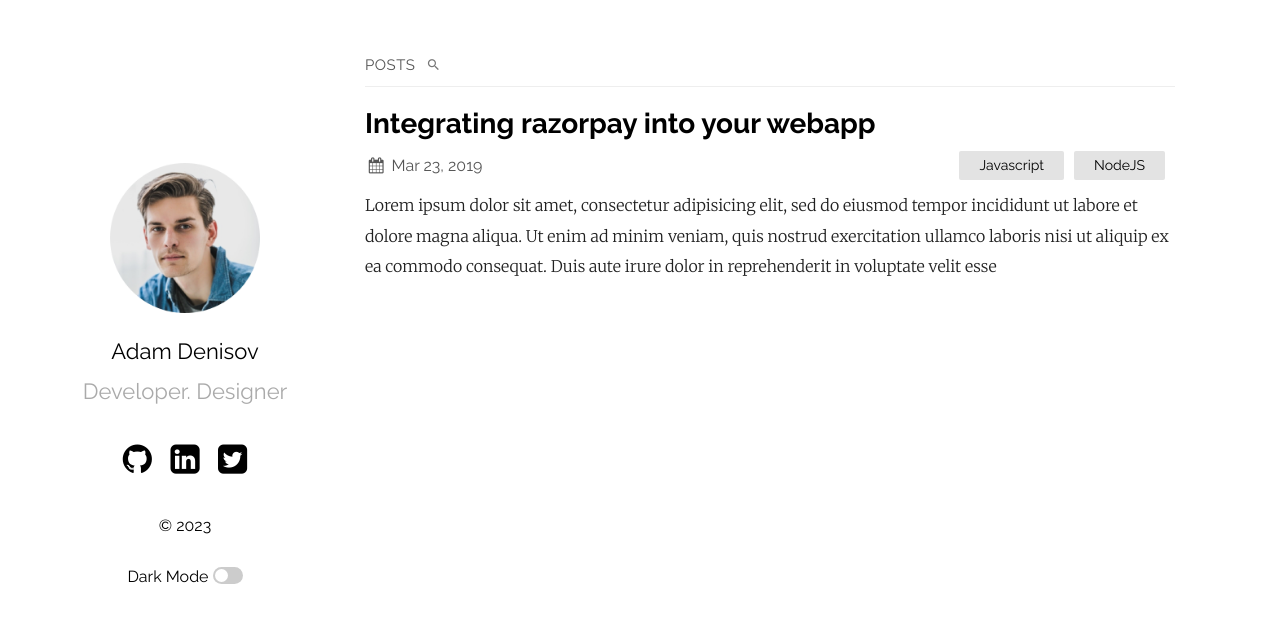
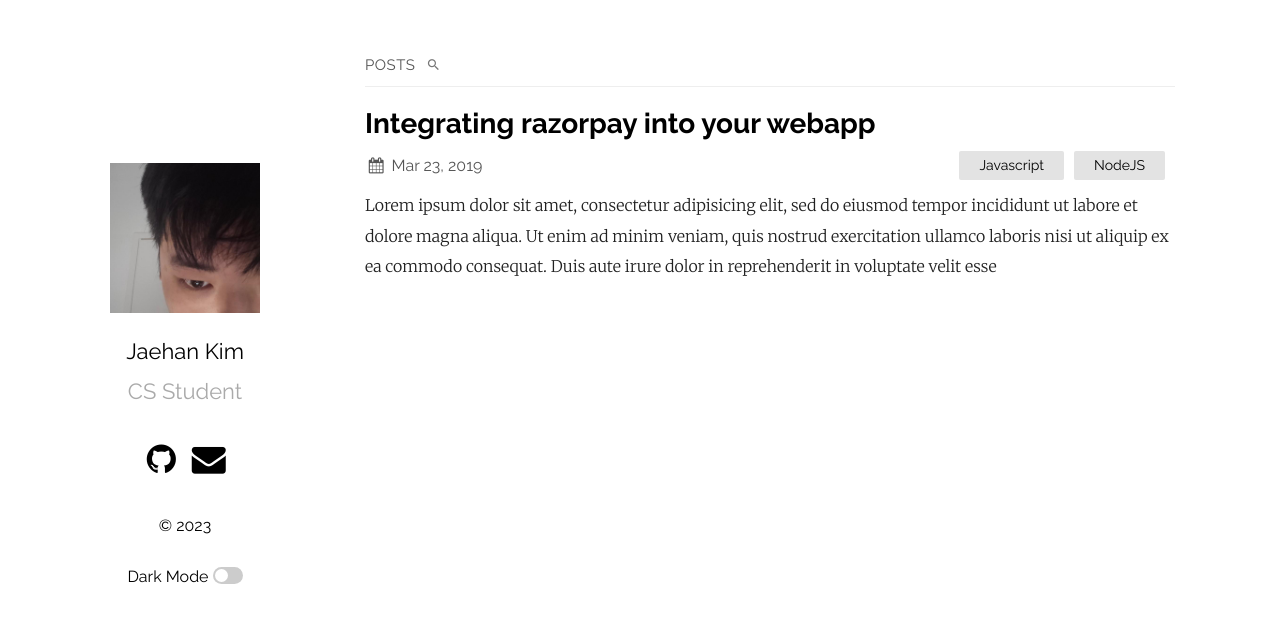
Before and after one commit to jayIsThere/jayIsThere.github.io, a Jekyll site: the page built from index.md, in a window 1280 px wide. Shown: the top 623 px of the page. Built offline with Jekyll 4.4.1, drawn with Linux system fonts in a browser that asks for light colours.

```diff
--- a/_config.yml
+++ b/_config.yml
@@ -12,13 +12,13 @@ show_excerpts: true # set to true to show excerpts on the homepage
 sass:
   sass_dir: _sass
 plainwhite:
-  name: Adam Denisov
-  tagline: Developer. Designer
+  name: Jaehan Kim
+  tagline: CS Student
   date_format: "%b %-d, %Y"
   sitemap: true # set to true to generate sitemap.xml content
   search: true # set to true to enable searchbar
   dark_mode: true # set to true to add dark mode toggle
-  portfolio_image: "assets/portfolio.png" # the path from the base directory of the site to the image to display (no / at the start)
+  portfolio_image: "assets/myPhoto.jpg" # the path from the base directory of the site to the image to display (no / at the start)
   html_lang: "en" # set the lang attribute of the <html> tag for the pages. See here for a list of codes: https://www.w3schools.com/tags/ref_country_codes.asp
   condensed_mobile:
     #- home
@@ -26,9 +26,9 @@ plainwhite:
     - post
   # generate social links in footer
   social_links:
-    twitter: samarsault
-    github:  samarsault
-    linkedIn: in/samarsault
+    #twitter: samarsault
+    github:  jayIsThere
+    #linkedIn: in/samarsault
     #dribbble: jekyll
     #flickr:   jekyll
     #instagram: jekyll
@@ -38,7 +38,7 @@ plainwhite:
     #soundcloud: jekyll
     #telegram: jekyll
     #gitlab: jekyll
-    #email: jekyll
+    email: jaehan.kim@studmail.w-hs.de
 
     # Mastodon instances
     # mastodon:
@@ -46,6 +46,12 @@ plainwhite:
     #   instance: example.com
     # - username: jekyll2
     #   instance: example.com
+
+    navigation:
+      - title: Study in colleage
+        url: "/study"
+      - title: EPR
+        url: "/study/EPR"
 
 # If you want to link only specific pages in your header, uncomment
 # this and add the path to the pages in order as they should show up
```
